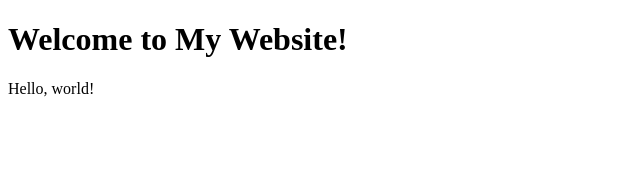
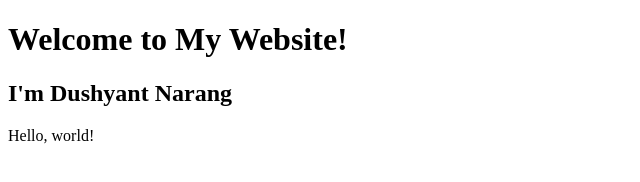
Before and after one commit to dushyantnarang/MyPortfolio, a plain HTML site: page hello.html in a window 1280 px wide. Shown: the whole page, without its empty margins (0-640 px from the left). Drawn offline with Linux system fonts and the light colour scheme.

Commit message:
added second header

```diff
--- a/hello.html
+++ b/hello.html
@@ -7,6 +7,7 @@
 	</head>
 	<body>
 		<h1>Welcome to My Website!</h1>
+		<h2>I'm Dushyant Narang</h2>
 		Hello, world!
 	</body>
 </html>
```
